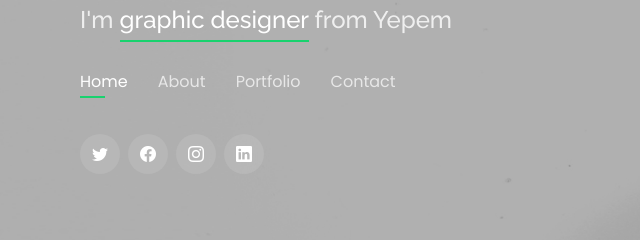
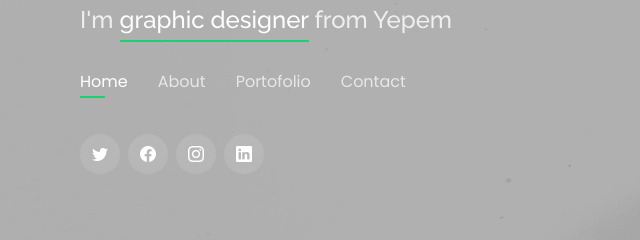
Before and after one commit to Cemturpits/Cemturpits.github.io, a plain HTML site: page index.html in a window 1280 px wide. Shown: the part 344-584 px from the top of the page, 2-642 px from the left. Drawn offline with nearby package versions, Linux system fonts and the light colour scheme.

Commit message:
Update index.html

```diff
--- a/index.html
+++ b/index.html
@@ -50,7 +50,7 @@
         <ul>
           <li><a class="nav-link active" href="#header">Home</a></li>
           <li><a class="nav-link" href="#about">About</a></li>
-          <li><a class="nav-link" href="#portfolio">Portfolio</a></li>
+          <li><a class="nav-link" href="#portfolio">Portofolio</a></li>
           <li><a class="nav-link" href="https://api.whatsapp.com/send?phone=6282199671987&text=Saya%0Atertarik%0Auntuk%0Amembuat%0Adesign/Program/Wesbsite/Video%20Company%20Profile%0Adengan%0Aanda..">Contact</a></li>
         </ul>
         <i class="bi bi-list mobile-nav-toggle"></i>
```
